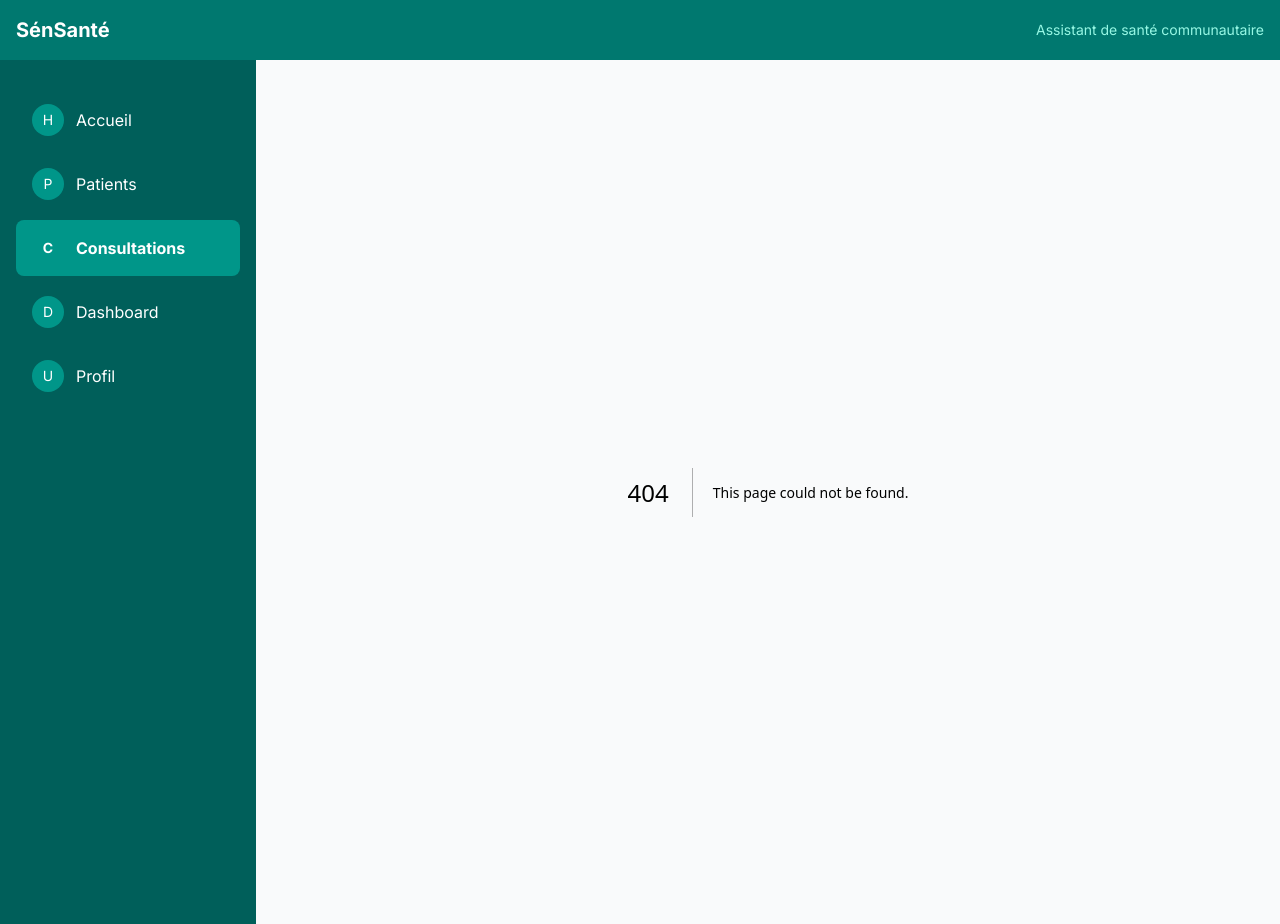
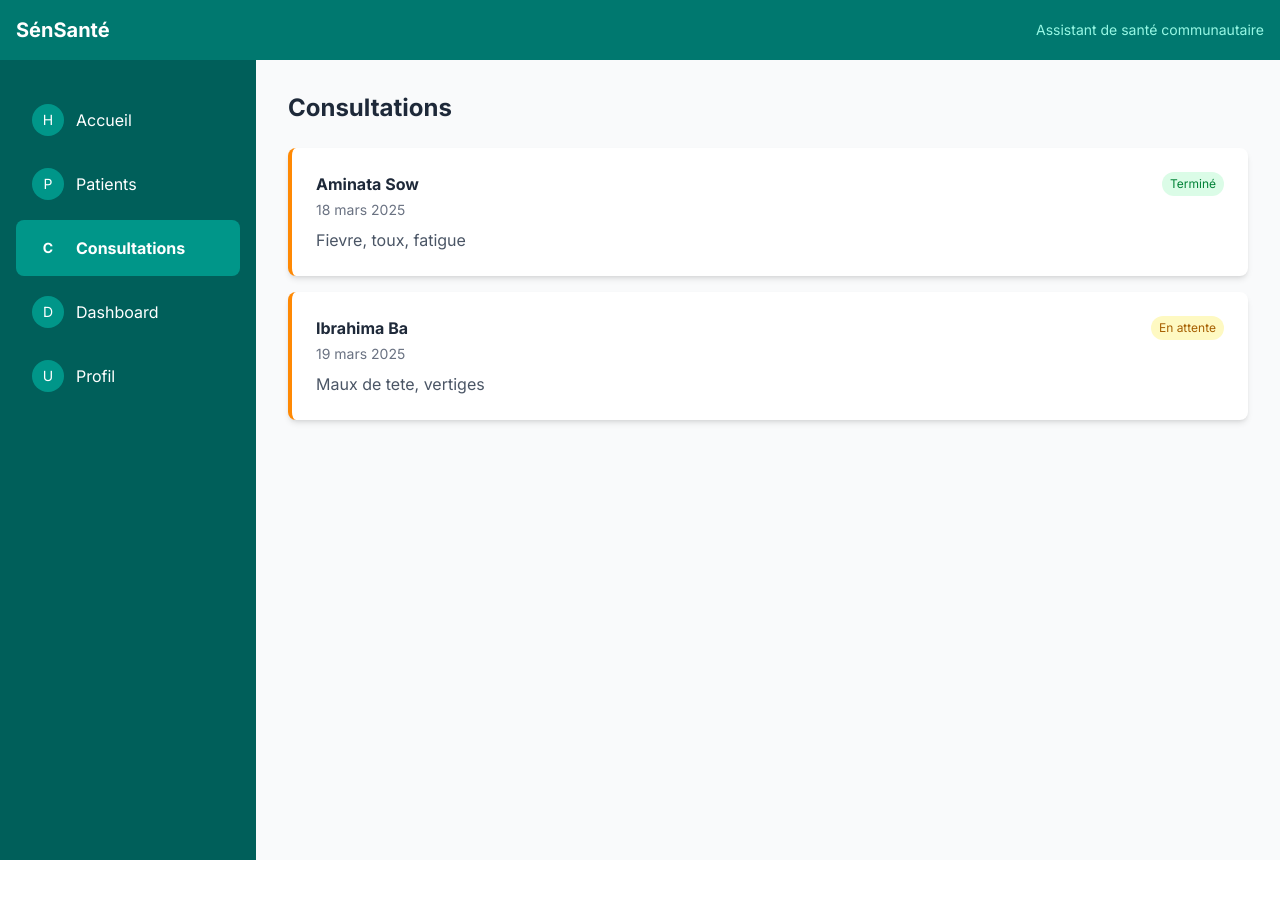
Before and after one commit to HxHxH404/sensante, a Next.js app: page /consultations in a window 1280 px wide. Before the commit this address had no page. After the commit the page ends 860 px from the top, so only its background shows below. Built offline with nearby package versions, Linux system fonts and the light colour scheme.

Commit message:
Page consultations (Le Médecin) v2

```diff
--- /dev/null
+++ b/src/app/consultations/page.tsx
@@ -0,0 +1,23 @@
+import ConsultationCard from "@/components/ConsultationCard";
+
+export default function ConsultationsPage() {
+  return (
+    <div>
+      <h1 className="text-2xl font-bold text-gray-800 mb-6">
+        Consultations
+      </h1>
+      <div className="space-y-4">
+        <ConsultationCard
+          patient="Aminata Sow"
+          date="18 mars 2025"
+          symptomes="Fievre, toux, fatigue"
+          statut="termine" />
+        <ConsultationCard
+          patient="Ibrahima Ba"
+          date="19 mars 2025"
+          symptomes="Maux de tete, vertiges"
+          statut="en_attente" />
+      </div>
+    </div>
+  );
+}
```
